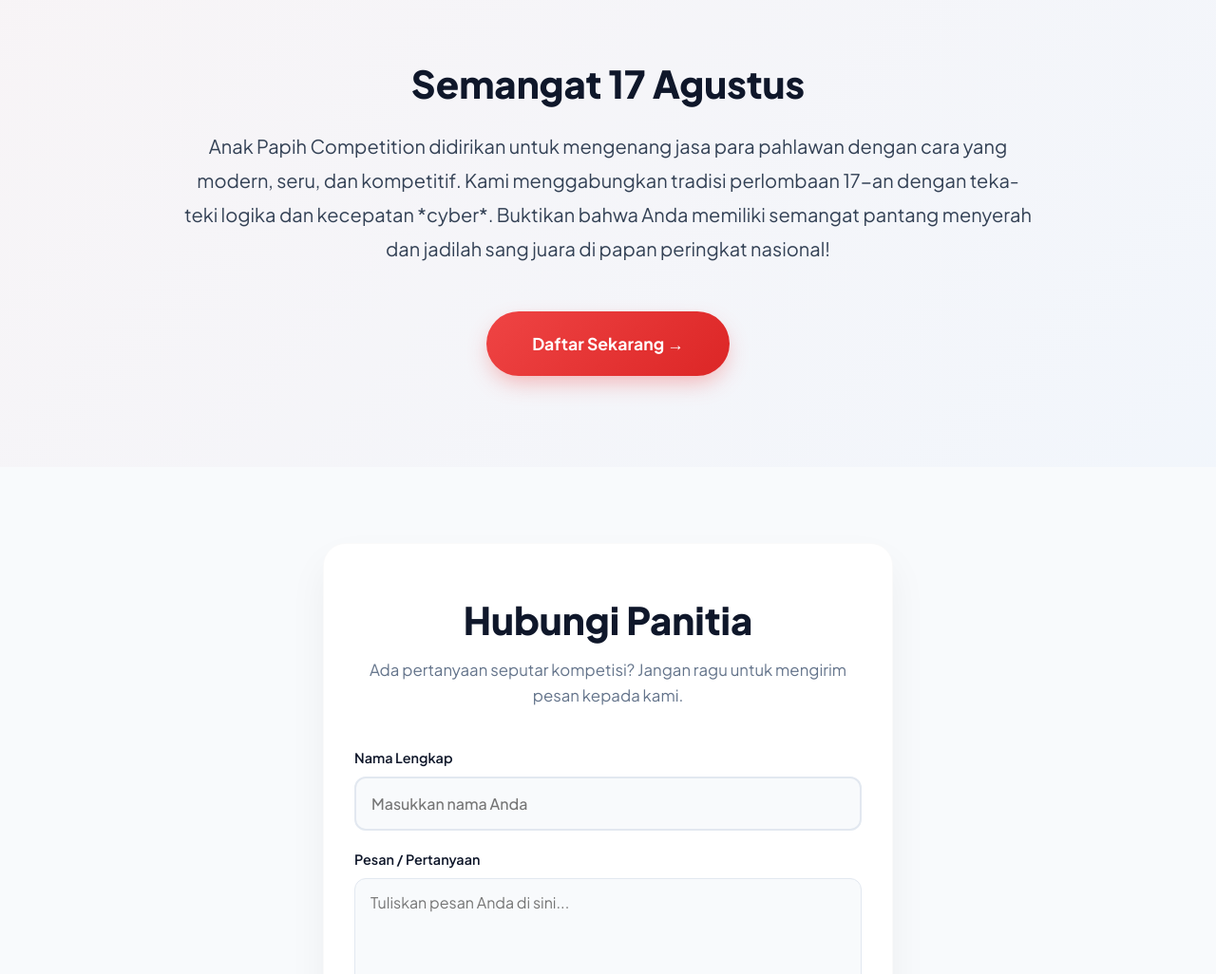
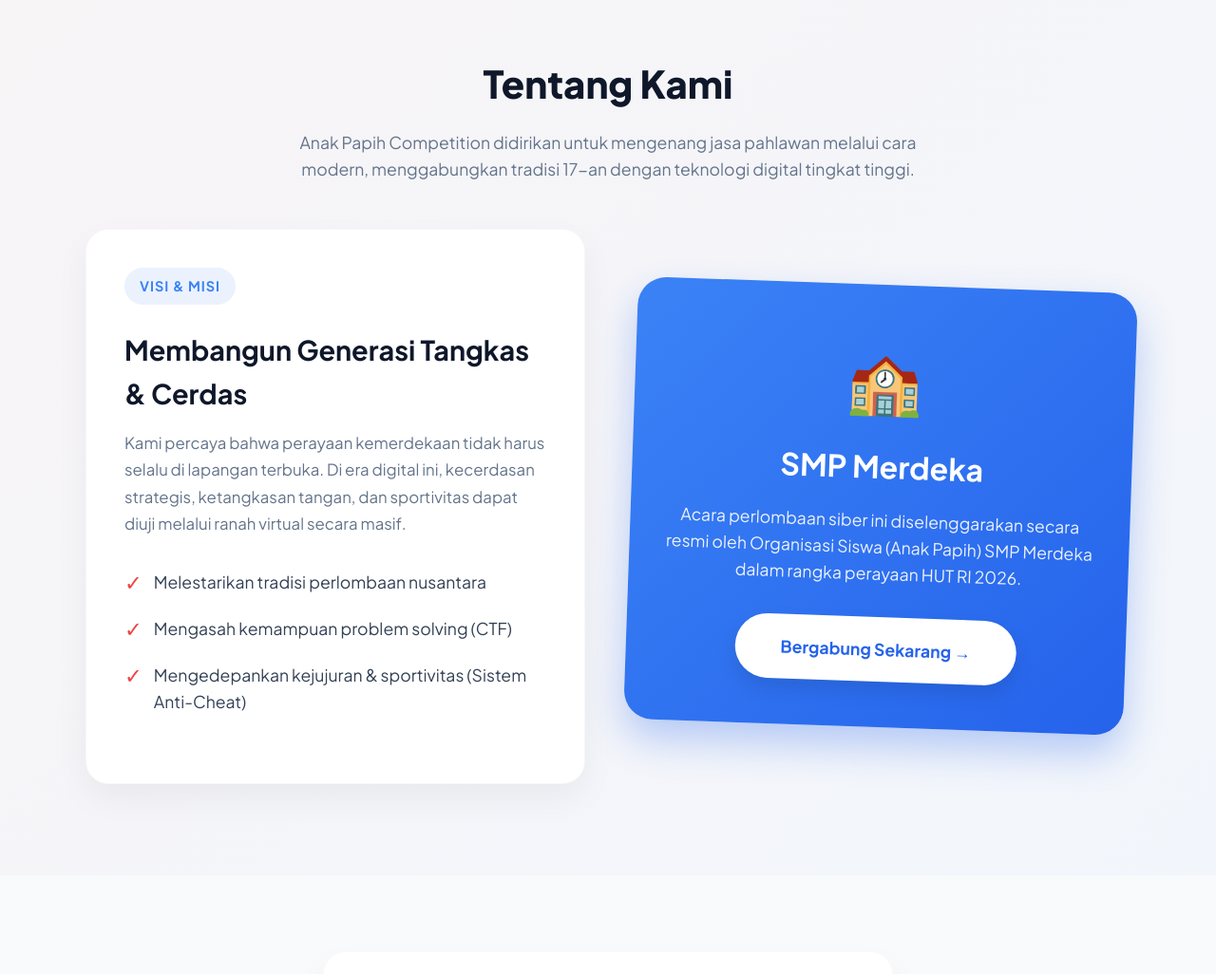
Before and after one commit to JOHN1507/AnakPapih-Competition, a plain HTML site: page index.html in a window 1280 px wide. Shown: the part 1600-2626 px from the top of the page at 95% size. Drawn offline with Linux system fonts and the light colour scheme.

Commit message:
style: revamp about us section on landing page

```diff
--- a/index.html
+++ b/index.html
@@ -382,15 +382,95 @@
     </section>
 
     <!-- 3. ABOUT SECTION -->
+    <style>
+        .about-grid {
+            display: grid;
+            grid-template-columns: 1fr 1fr;
+            gap: 3rem;
+            align-items: center;
+            text-align: left;
+            margin-top: 3rem;
+        }
+        .about-card {
+            background: white;
+            padding: 2.5rem;
+            border-radius: 24px;
+            box-shadow: 0 15px 35px rgba(0,0,0,0.05);
+            border: 1px solid rgba(0,0,0,0.03);
+            position: relative;
+        }
+        body.dark-mode .about-card {
+            background: var(--dark-card);
+            border: 1px solid rgba(255,255,255,0.05);
+            box-shadow: 0 15px 35px rgba(0,0,0,0.2);
+        }
+        .about-badge {
+            background: rgba(59, 130, 246, 0.1);
+            color: #3b82f6;
+            padding: 8px 16px;
+            border-radius: 20px;
+            font-size: 0.9rem;
+            font-weight: 700;
+            display: inline-block;
+            margin-bottom: 1.5rem;
+            text-transform: uppercase;
+            letter-spacing: 1px;
+        }
+        .about-list {
+            list-style: none;
+            padding: 0;
+            margin: 2rem 0;
+        }
+        .about-list li {
+            margin-bottom: 1rem;
+            display: flex;
+            align-items: flex-start;
+            gap: 12px;
+            font-size: 1.1rem;
+            color: var(--text-main);
+        }
+        .about-list li span {
+            color: var(--primary);
+            font-size: 1.4rem;
+            margin-top: -3px;
+        }
+        body.dark-mode .about-title-dark { color: #f8fafc !important; }
+        @media (max-width: 768px) {
+            .about-grid { grid-template-columns: 1fr; }
+            .about-grid { text-align: center; }
+            .about-list li { text-align: left; justify-content: center; }
+        }
+    </style>
     <section id="about" class="about-section">
-        <div class="about-container">
-            <h2 class="section-title">Semangat 17 Agustus</h2>
-            <p class="about-text">
-                Anak Papih Competition didirikan untuk mengenang jasa para pahlawan dengan cara yang modern, seru, dan kompetitif.
-                Kami menggabungkan tradisi perlombaan 17-an dengan teka-teki logika dan kecepatan *cyber*.
-                Buktikan bahwa Anda memiliki semangat pantang menyerah dan jadilah sang juara di papan peringkat nasional!
-            </p>
-            <a href="login.html" class="cta-btn">Daftar Sekarang &rarr;</a>
+        <div class="about-container" style="max-width: 1100px;">
+            <div style="text-align: center;">
+                <h2 class="section-title">Tentang Kami</h2>
+                <p class="section-subtitle" style="margin-bottom: 2rem; max-width: 700px; margin-left: auto; margin-right: auto;">
+                    Anak Papih Competition didirikan untuk mengenang jasa pahlawan melalui cara modern, menggabungkan tradisi 17-an dengan teknologi digital tingkat tinggi.
+                </p>
+            </div>
+
+            <div class="about-grid">
+                <div class="about-card">
+                    <span class="about-badge">Visi & Misi</span>
+                    <h3 class="about-title-dark" style="font-size: 1.8rem; color: var(--dark); margin-bottom: 1rem;">Membangun Generasi Tangkas & Cerdas</h3>
+                    <p style="color: var(--text-muted); line-height: 1.7; font-size: 1.05rem;">Kami percaya bahwa perayaan kemerdekaan tidak harus selalu di lapangan terbuka. Di era digital ini, kecerdasan strategis, ketangkasan tangan, dan sportivitas dapat diuji melalui ranah virtual secara masif.</p>
+                    <ul class="about-list">
+                        <li><span>✓</span> Melestarikan tradisi perlombaan nusantara</li>
+                        <li><span>✓</span> Mengasah kemampuan problem solving (CTF)</li>
+                        <li><span>✓</span> Mengedepankan kejujuran & sportivitas (Sistem Anti-Cheat)</li>
+                    </ul>
+                </div>
+
+                <div style="position: relative;">
+                    <div style="background: linear-gradient(135deg, #3b82f6 0%, #2563eb 100%); border-radius: 30px; padding: 3rem 2rem; color: white; text-align: center; box-shadow: 0 20px 40px rgba(37, 99, 235, 0.3); transform: rotate(2deg); transition: transform 0.3s;" onmouseover="this.style.transform='rotate(0deg)'" onmouseout="this.style.transform='rotate(2deg)'">
+                        <div style="font-size: 4rem; margin-bottom: 1rem;">🏫</div>
+                        <h3 style="font-size: 2rem; margin-bottom: 1rem; color: white;">SMP Merdeka</h3>
+                        <p style="font-size: 1.1rem; opacity: 0.9; line-height: 1.6; margin-bottom: 2rem;">Acara perlombaan siber ini diselenggarakan secara resmi oleh Organisasi Siswa (Anak Papih) SMP Merdeka dalam rangka perayaan HUT RI 2026.</p>
+                        <a href="login.html" class="cta-btn" style="background: white; color: #2563eb; box-shadow: 0 10px 20px rgba(0,0,0,0.1);">Bergabung Sekarang &rarr;</a>
+                    </div>
+                </div>
+            </div>
         </div>
     </section>
 
```
